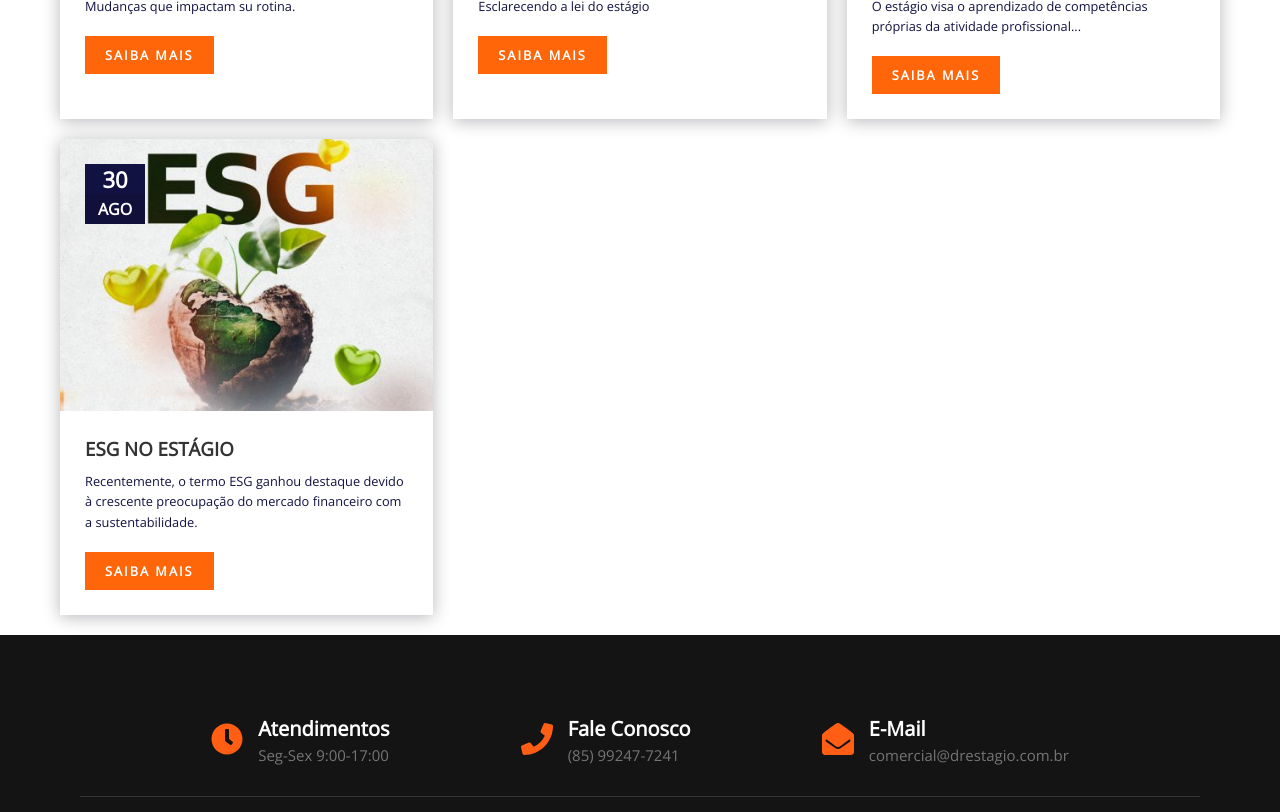
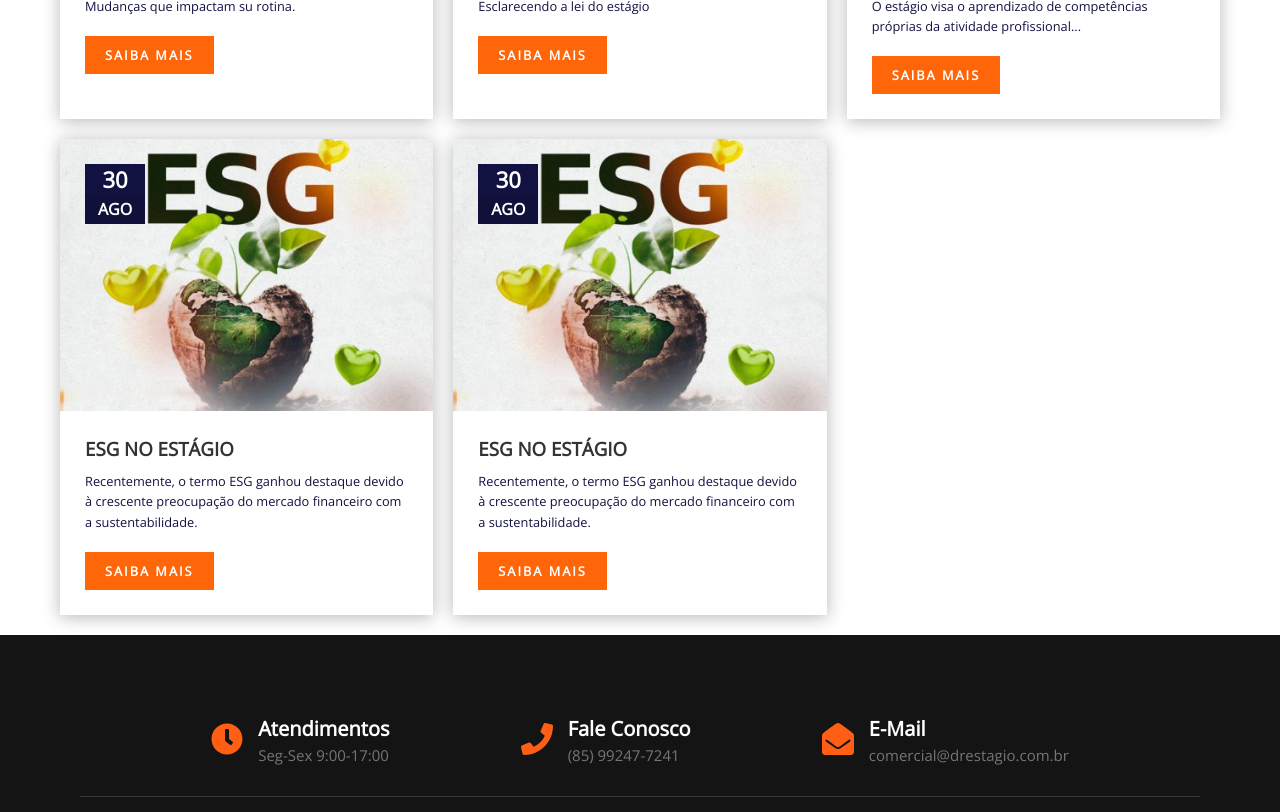
Before and after one commit to GaelBaptista/dr_estagio, a React (Vite) app: page /blog in a window 1280 px wide. Shown: the part 580-1392 px from the top of the page. Built offline with nearby package versions, Linux system fonts and the light colour scheme.

Commit message:
testeLinkBLog

```diff
--- a/src/routes/Blog/blogprops.tsx
+++ b/src/routes/Blog/blogprops.tsx
@@ -44,7 +44,14 @@ const cardsData = [
     title: 'ESG no Estágio',
     text: "Recentemente, o termo ESG ganhou destaque devido à crescente preocupação do mercado financeiro com a sustentabilidade.",
     icon: MdRecycling, // Substitua 'FaIconName1' pelo nome do ícone que você deseja usar
-    saibaMaisLink: 'https://drestagio.netlify.app/projects/esg', // Substitua '/link1' pelo link desejado
+    saibaMaisLink: '/esg', // Substitua '/link1' pelo link desejado
+  }, {
+    imgSrc: esg ,
+    date: { day: '30', month: 'Ago' },
+    title: 'ESG no Estágio',
+    text: "Recentemente, o termo ESG ganhou destaque devido à crescente preocupação do mercado financeiro com a sustentabilidade.",
+    icon: MdRecycling, // Substitua 'FaIconName1' pelo nome do ícone que você deseja usar
+    saibaMaisLink: '/teste', // Substitua '/link1' pelo link desejado
   },
 
 ];
```
Also changed, not shown: src/main.tsx (+5 -4 lines).
